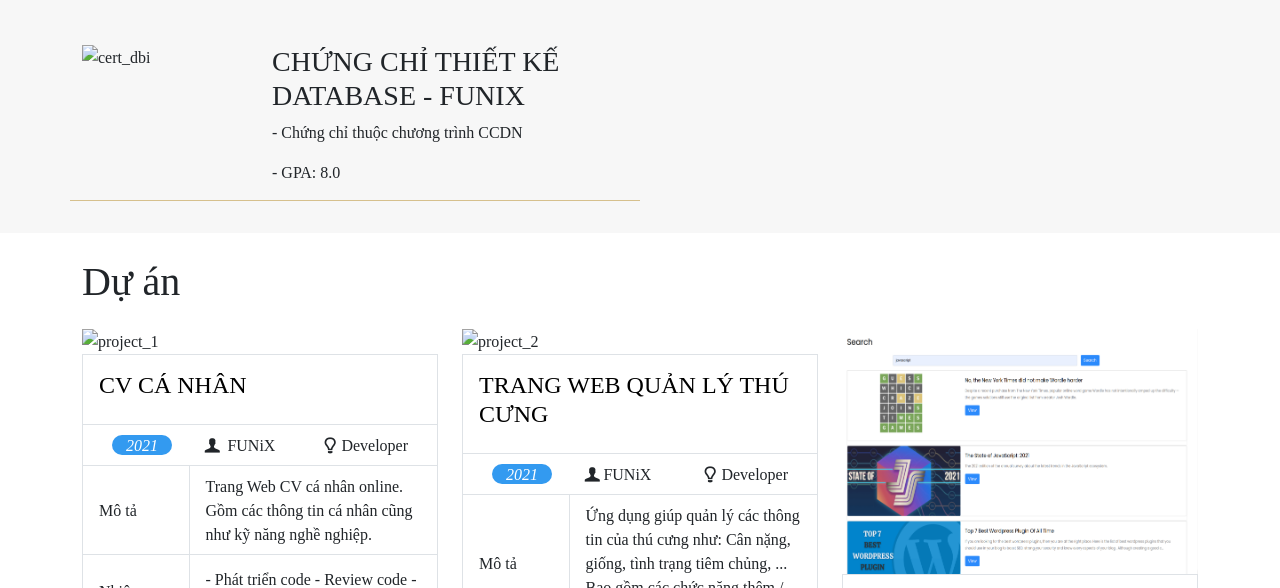
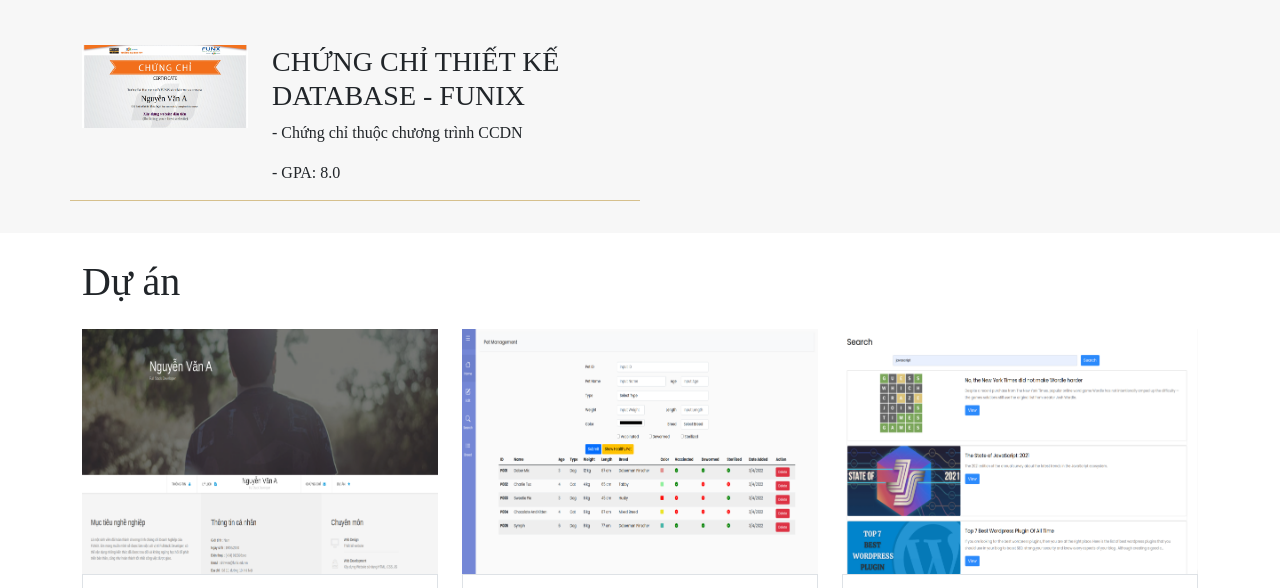
Before and after one commit to khoanguyenhuuanh/Asm3, a plain HTML site: page index.html in a window 1280 px wide. Shown: the part 2371-2959 px from the top of the page. Drawn offline with nearby package versions, Linux system fonts and the light colour scheme.

Commit message:
Update index.html

```diff
--- a/index.html
+++ b/index.html
@@ -332,7 +332,7 @@
           <div class="col-md-6 col-12 my-4">
             <div class="line-border row">
               <div class="col-lg-4 mb-2">
-                <img class="img-fluid" src="/images/Cert_DBI.png" alt="cert_dbi" />
+                <img class="img-fluid" src="/images/Cert_DBI.webp" alt="cert_dbi" />
               </div>
               <div class="col-lg-8">
                 <h3>CHỨNG CHỈ THIẾT KẾ DATABASE - FUNIX</h3>
@@ -353,7 +353,7 @@
 
           <!-- Col 1 / Project 1 -->
           <div class="test col-md-4 col-12">
-            <img class="img-fluid" src="/images/project_1.png" alt="project_1" />
+            <img class="img-fluid" src="/images/project_1.webp" alt="project_1" />
             <div class="project-title py-3 px-3">
               <a href="digital-cv.html" target="_blank"><h4>CV CÁ NHÂN</h4></a>
             </div>
@@ -381,7 +381,7 @@
 
           <!-- Col 2 / Project 2 -->
           <div class="test col-md-4 col-12">
-            <img class="img-fluid" src="/images/project_2.png" alt="project_2" />
+            <img class="img-fluid" src="/images/project_2.webp" alt="project_2" />
             <div class="project-title py-3 px-3">
               <a href="digital-cv.html" target="_blank"><h4>TRANG WEB QUẢN LÝ THÚ CƯNG</h4></a>
             </div>
```
